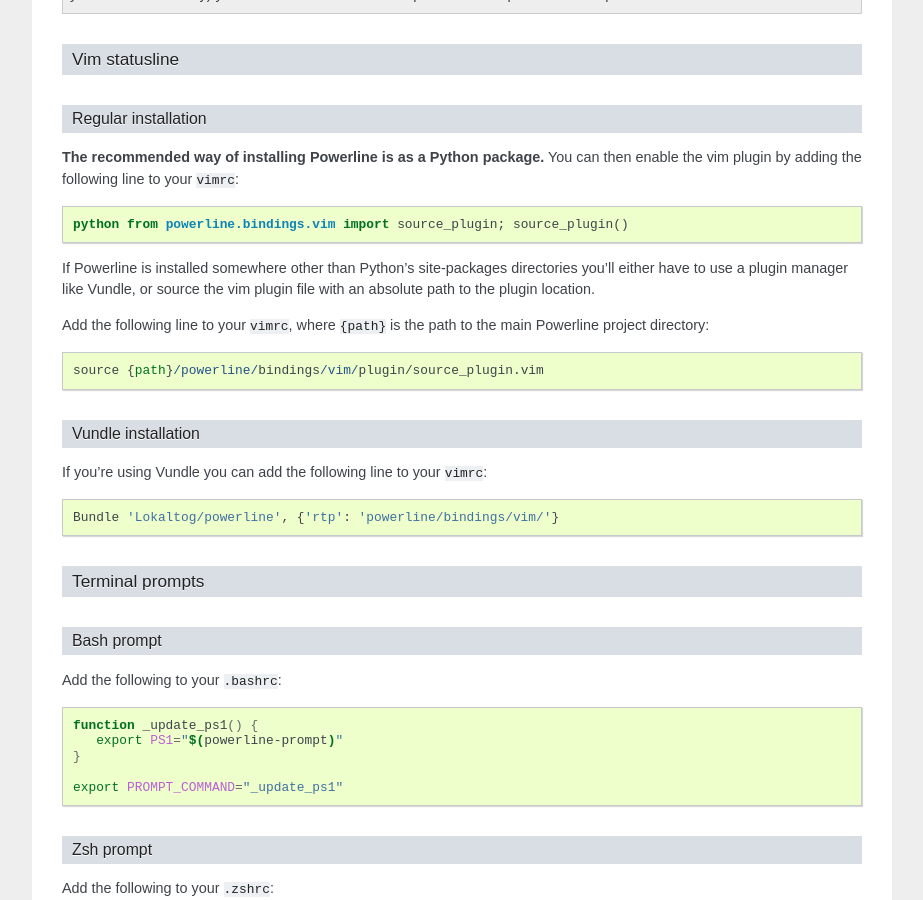
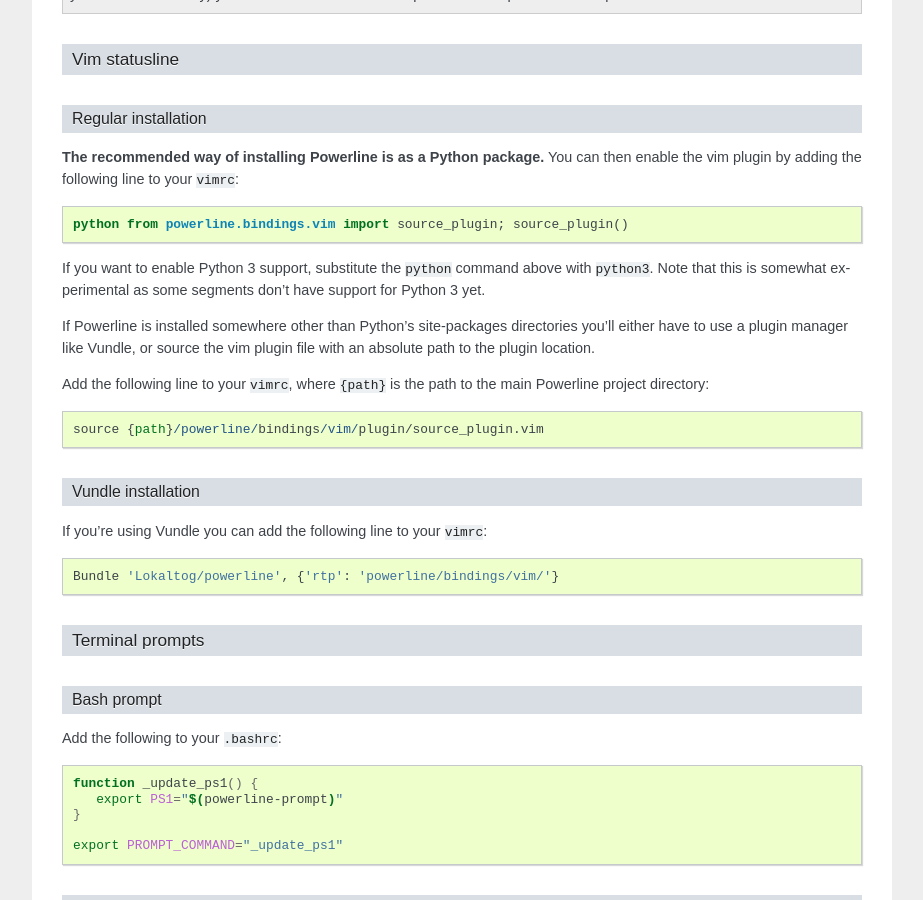
Before and after one commit to someyooyo/someyooyo, a Sphinx documentation site: the page built from docs/source/overview.rst, in a window 1280 px wide and 900 px high, scrolled down 1790 px. Shown: the whole window, without its empty margins (198-1121 px from the left). Built offline with Sphinx 7.4.7, drawn with Linux system fonts in a browser that asks for light colours.

Commit message:
Add note about Python 3 support in docs

```diff
--- a/docs/source/overview.rst
+++ b/docs/source/overview.rst
@@ -120,6 +120,10 @@ You can then enable the vim plugin by adding the following line to your
 
    python from powerline.bindings.vim import source_plugin; source_plugin()
 
+If you want to enable Python 3 support, substitute the ``python`` command
+above with ``python3``. Note that this is somewhat experimental as some
+segments don't have support for Python 3 yet.
+
 If Powerline is installed somewhere other than Python's site-packages
 directories you'll either have to use a plugin manager like Vundle, or
 source the vim plugin file with an absolute path to the plugin location.
```
